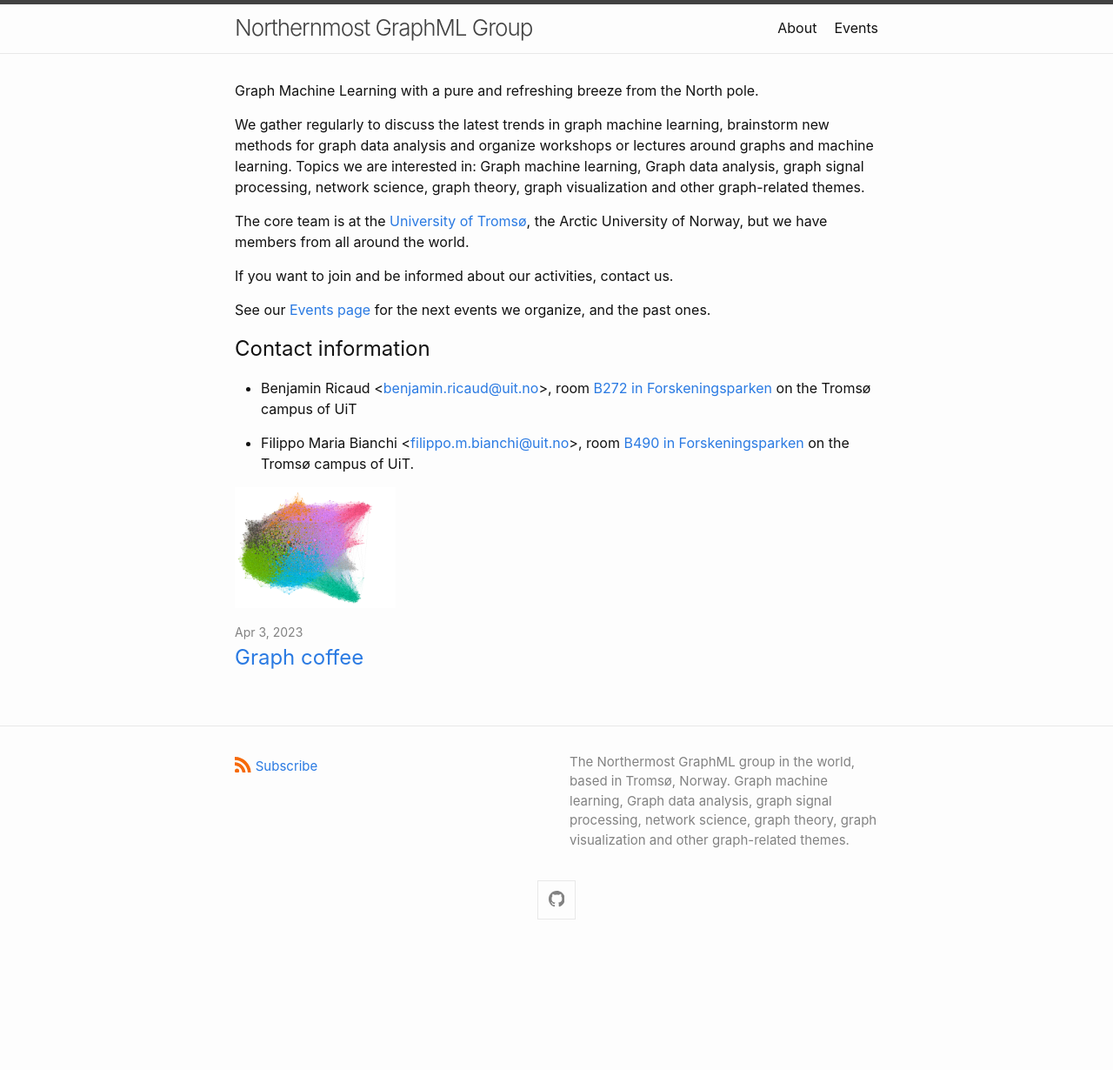
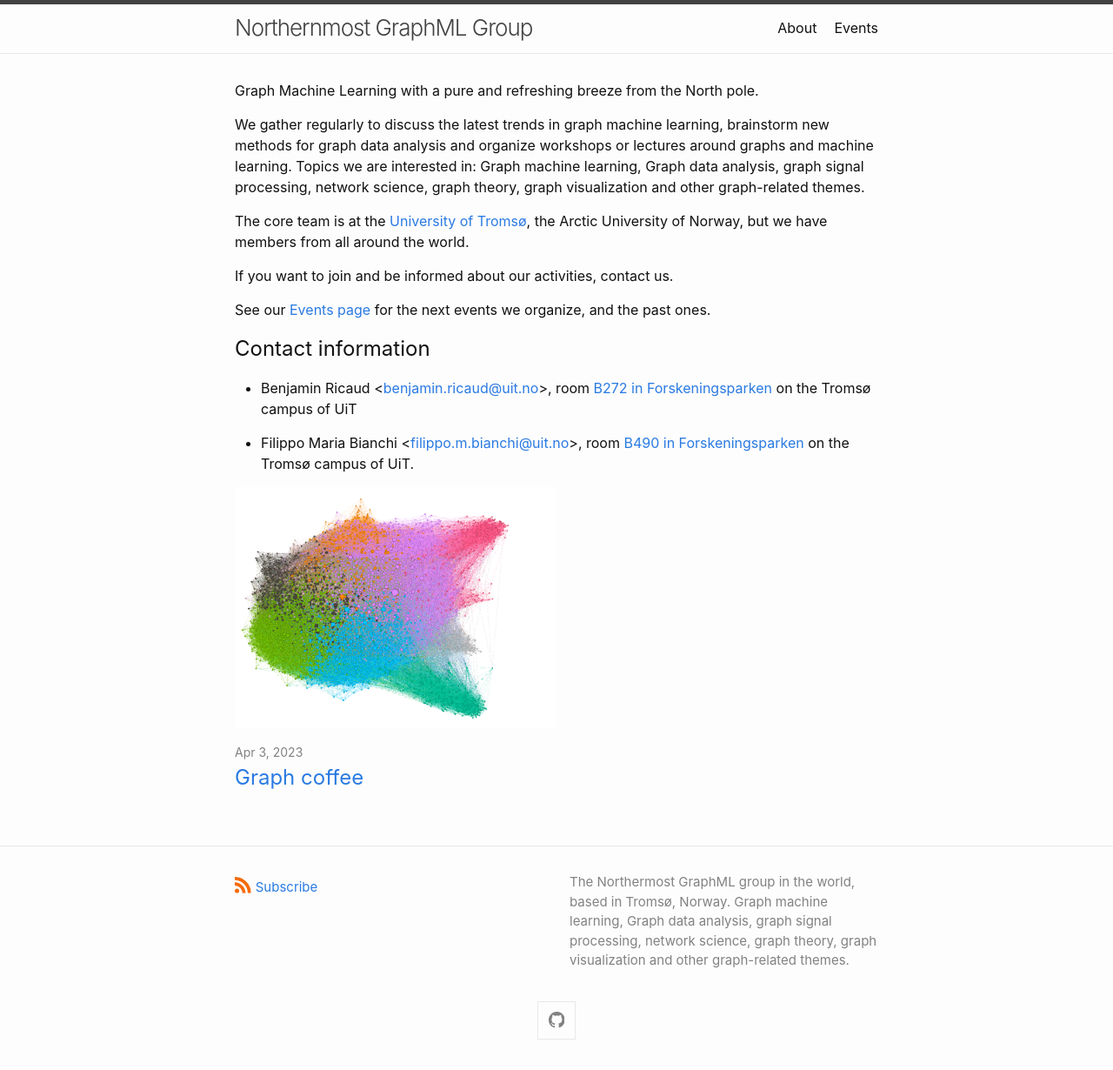
Before and after one commit to NGMLGroup/NGMLGroup.github.io, a Jekyll site: the page built from index.md, in a window 1280 px wide. Shown: the whole page at 87% size. Built offline with Jekyll 4.4.1, drawn with Linux system fonts in a browser that asks for light colours; our own code applies the rules of GitHub Pages for plain Markdown files; before the commit the page ends 1092 px from its top, so only the background shows below that.

Commit message:
revise post display

```diff
--- a/_config.yml
+++ b/_config.yml
@@ -53,3 +53,6 @@
 # Set to `true` to show excerpts on the homepage.
 #
 # show_excerpts: false
+
+# display posts with dates in the future
+future: true
--- a/index.md
+++ b/index.md
@@ -15,4 +15,4 @@
 
 * Filippo Maria Bianchi <[filippo.m.bianchi@uit.no](mailto:filippo.m.bianchi@uit.no)>, room [B490 in Forskeningsparken](https://use.mazemap.com/#v=1&zlevel=4&center=18.987371,69.680943&zoom=18&campusid=5&sharepoitype=poi&sharepoi=825410) on the Tromsø campus of UiT.
 
-![Graph of a part of a social network, from Gephi](blogcatalog.png){:width="25%"}
+![Graph of a part of a social network, from Gephi](blogcatalog.png){:width="50%"}
```
Also changed, not shown: about.md (+0 -1 lines).
